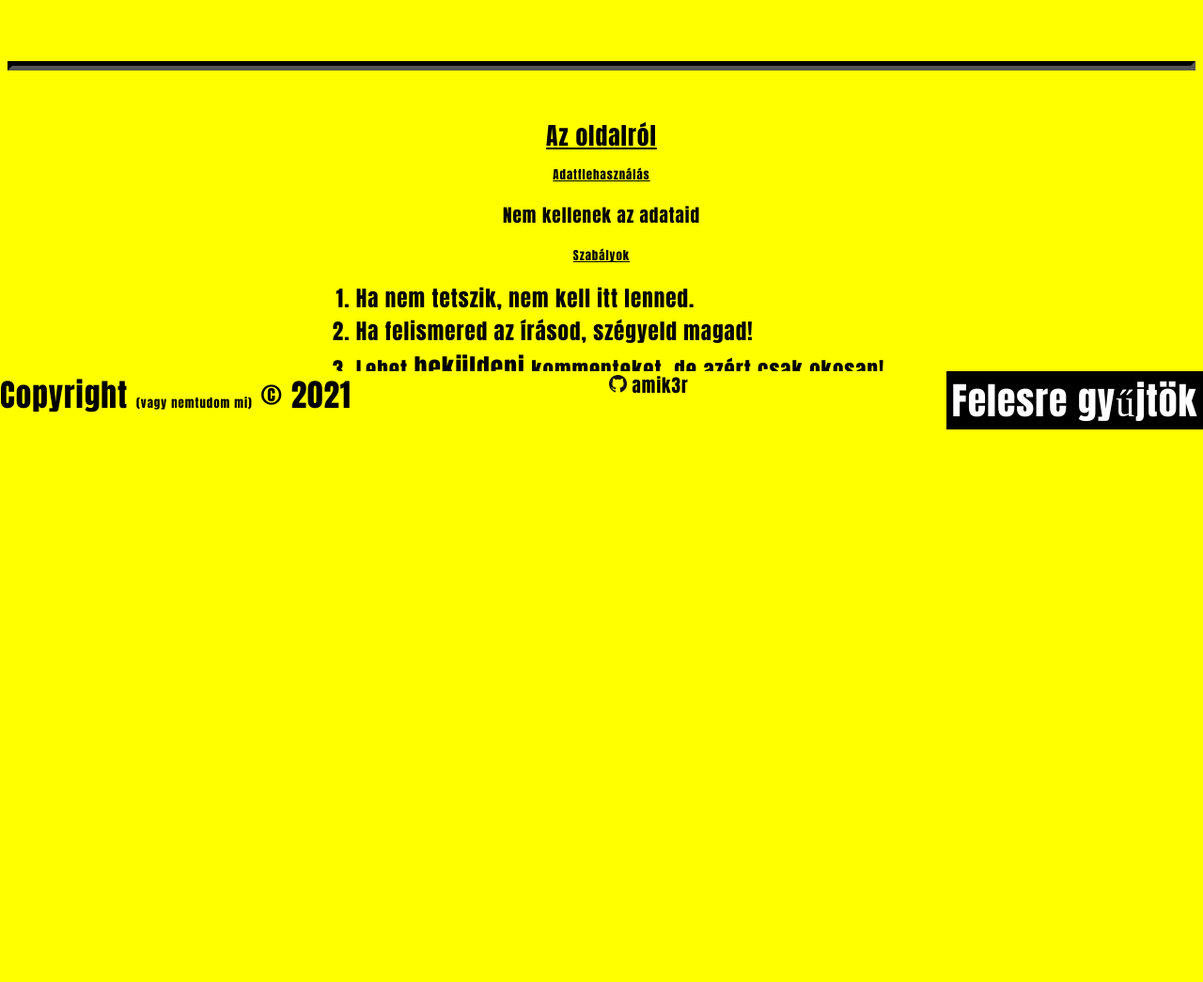
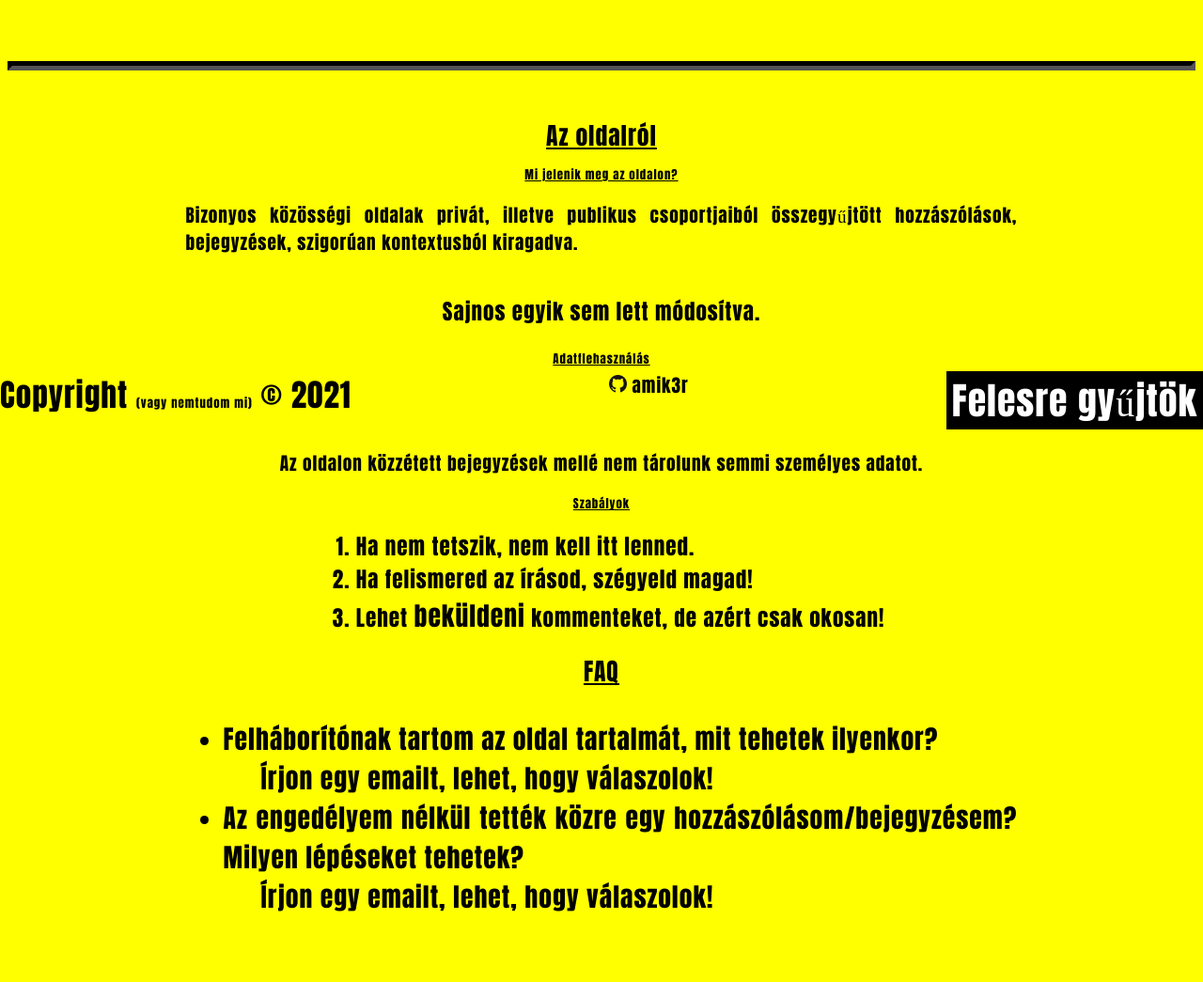
Before and after one commit to amik3r/retardwatch, a Flask app: page / in a window 1280 px wide. Shown: the part 343-1388 px from the top of the page at 94% size. Before the commit the page ends 800 px from the top, so only its background shows below. Run offline with Flask 2, Linux system fonts and the light colour scheme.

Commit message:
finishhh????

```diff
--- a/src/templates/index.html
+++ b/src/templates/index.html
@@ -103,10 +103,19 @@
     </div>
     <div class="about">
       <h3>Az oldalról</h3>
+
+      <h5>Mi jelenik meg az oldalon?</h5>
+      <p>Bizonyos közösségi oldalak privát, illetve publikus csoportjaiból összegyűjtött hozzászólások, bejegyzések, szigorúan kontextusból kiragadva.</p>
+      <strong><p>Sajnos egyik sem lett módosítva.</p></strong>
+
       <h5>Adatflehasználás</h5>
       <p>
         Nem kellenek az adataid
       </p>
+      <p>
+        Az oldalon közzétett bejegyzések mellé nem tárolunk semmi személyes adatot.
+      </p>
+
       <h5>Szabályok</h5>
       <ol>
         <li>
@@ -119,6 +128,18 @@
           Lehet <a href="https://2570.hu/upload_wisdom" target="_blank" style="color: black;">beküldeni</a> kommenteket, de azért csak okosan!
         </li>
       </ol>
+
+      <h3>FAQ</h3>
+      <ul>
+        <li><strong>Felháborítónak tartom az oldal tartalmát, mit tehetek ilyenkor?</strong></li>
+        <ul>
+          <li style="list-style: none;">Írjon egy emailt, lehet, hogy válaszolok!</li>
+        </ul>
+        <li><strong>Az engedélyem nélkül tették közre egy hozzászólásom/bejegyzésem? Milyen lépéseket tehetek?</strong></li>
+        <ul>
+          <li style="list-style: none;">Írjon egy emailt, lehet, hogy válaszolok!</li>
+        </ul>
+      </ul>
     </div>
     <div class="fixed-footer">
       <span>Copyright <span style="font-size: 1vw;"> (vagy nemtudom mi)</span> &copy; 2021</span>
```
